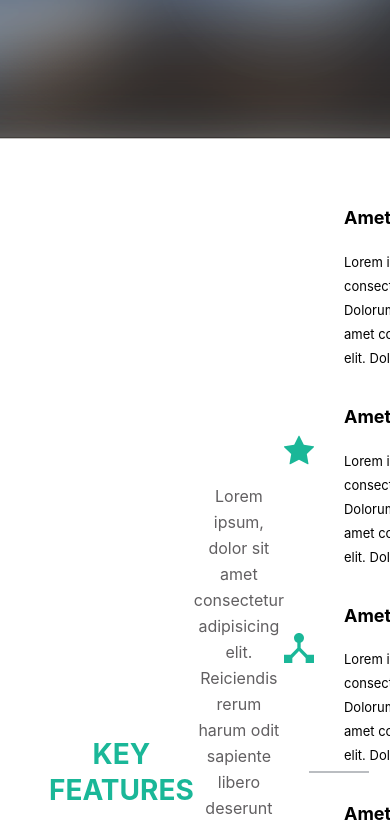
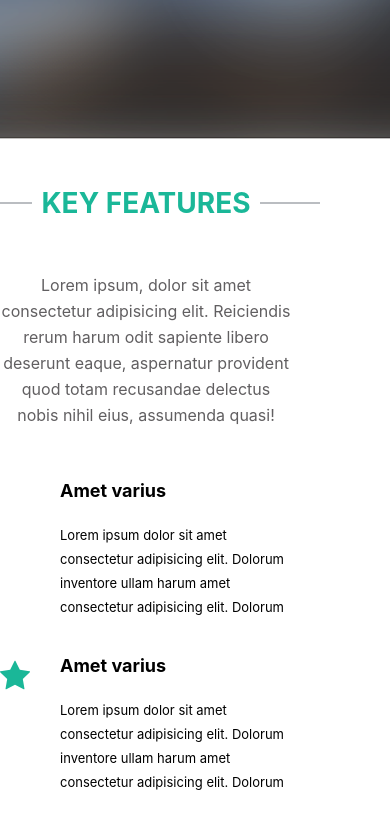
Before and after one commit to YuluaOkrushko/hakaton, a website: page src/index.html in a window 390 px wide. Shown: the part 304-1126 px from the top of the page. Drawn offline with nearby package versions, Linux system fonts and the light colour scheme; files that its build step writes are made by us from their sources.

Commit message:
main-first

```diff
--- a/src/sass/main-first.scss
+++ b/src/sass/main-first.scss
@@ -185,9 +185,16 @@
 
 @media screen and (max-width: 767px) {
   .features-section {
+
+    width: 292px;
     .container {
-      width: 292px;
+      max-width: 292px;
+      width: 100%;
       padding: 0;
+      display: flex;
+      justify-content: center;
+      flex-direction: column;
+
     }
   }
 
```
